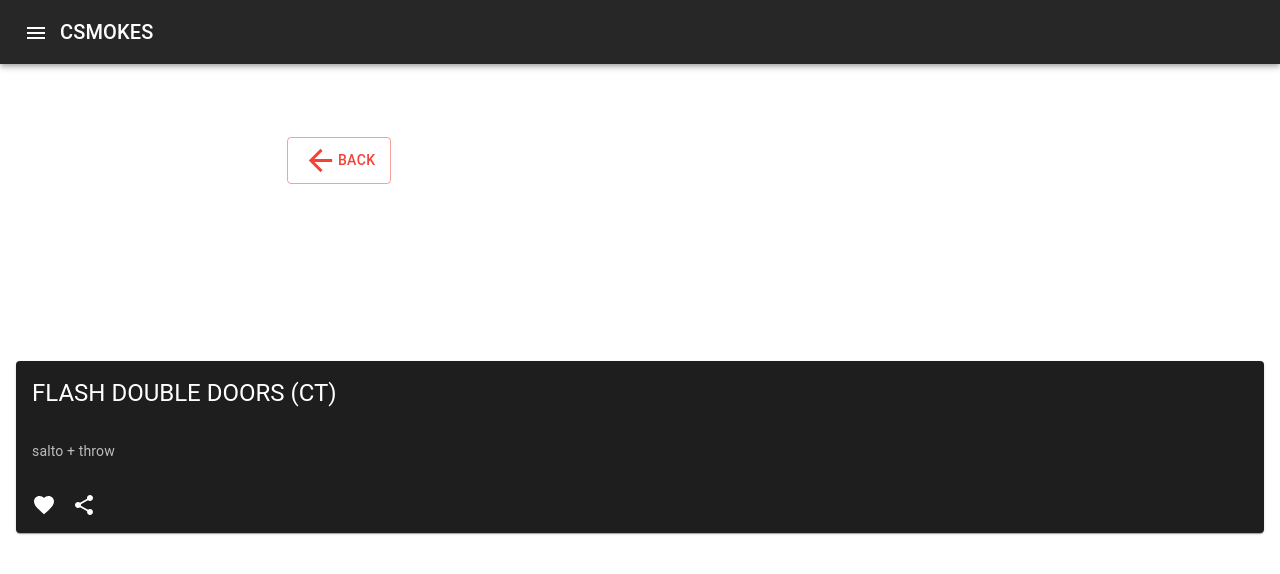
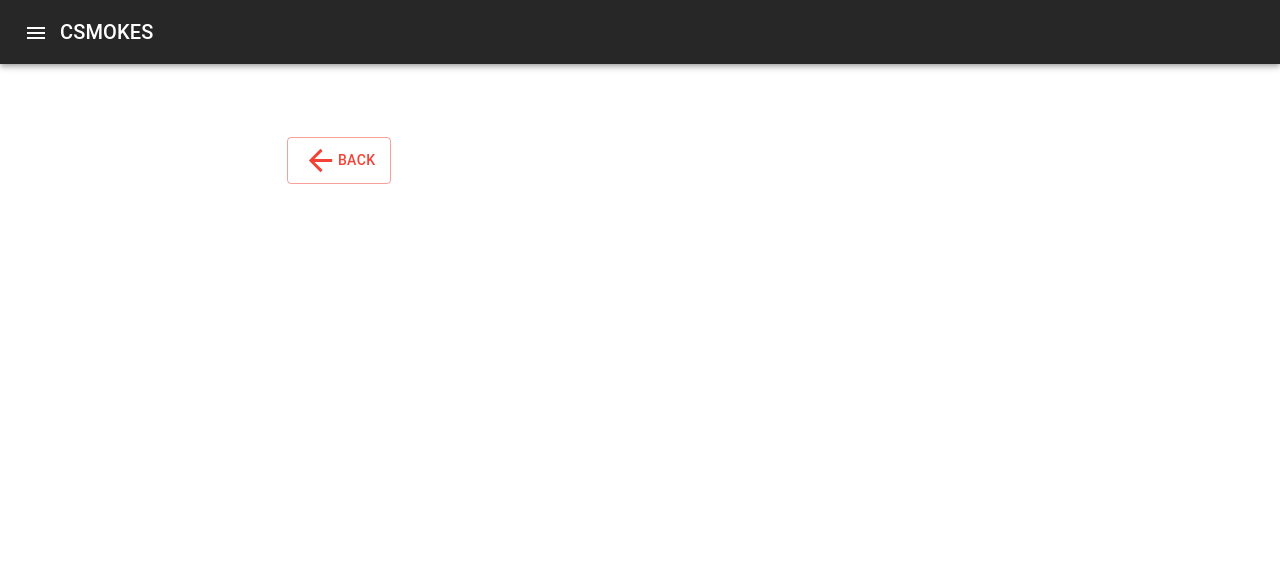
Before and after one commit to Radwtsm/cshelper, a Next.js app: page /dust in a window 1280 px wide. Shown: the top 574 px of the page. Built offline with nearby package versions, Linux system fonts and the light colour scheme.

Commit message:
added new maps

```diff
--- a/app/NadeFilter.js
+++ b/app/NadeFilter.js
@@ -33,7 +33,7 @@ export default function NadeFilter({filters, set}) {
       <ToggleButton value="flash">Flash</ToggleButton>
       <ToggleButton value="he">HE</ToggleButton>
       </div>
-      {value && <Button onClick={resetNades}>x</Button>}
+      {value && <Button variant='outlined' onClick={resetNades}>x</Button>}
 
     </ToggleButtonGroup>
   );
--- a/app/TipsContext.js
+++ b/app/TipsContext.js
@@ -20,12 +20,20 @@ export const TipsContext = createContext([
         side: 'T',
     },
     {
-        title: 'FLASH DOUBLE DOORS (CT)',
-        description: 'salto + throw',
-        utility:'flash',
-        embed_code: '',
-        map: 'dust',
-        side: 'CT',
+        title: 'SMOKE MID WINDOW (T SPAWN)',
+        description: 'throw',
+        utility:'smoke',
+        embed_code: 'https://youtu.be/8ebhtZwv-vI?si=B0w1OTTd1xLbOsgj',
+        map: 'mirage',
+        side: 'T',
+    },
+    {
+        title: 'SMOKE STAIRS (T SPAWN)',
+        description: 'throw',
+        utility:'smoke',
+        embed_code: 'https://youtu.be/P9Acab2U9UU?si=NUu-s02vT4jAfw4x',
+        map: 'mirage',
+        side: 'T',
     },
     {
         title: 'SMOKE CONNECTOR DA ENTRATA APPS (T)',
--- a/app/[map]/page.js
+++ b/app/[map]/page.js
@@ -80,9 +80,10 @@ const Page = ({ params }) => {
           onChange={onChange}
           label="Search..."
           variant="filled"
+          sx={{width: '100%'}}
         />
         {filters.title && (
-          <Button onClick={() => setFilters({ ...filters, title: "" })}>
+          <Button variant="outlined" onClick={() => setFilters({ ...filters, title: "" })}>
             x
           </Button>
         )}
```
